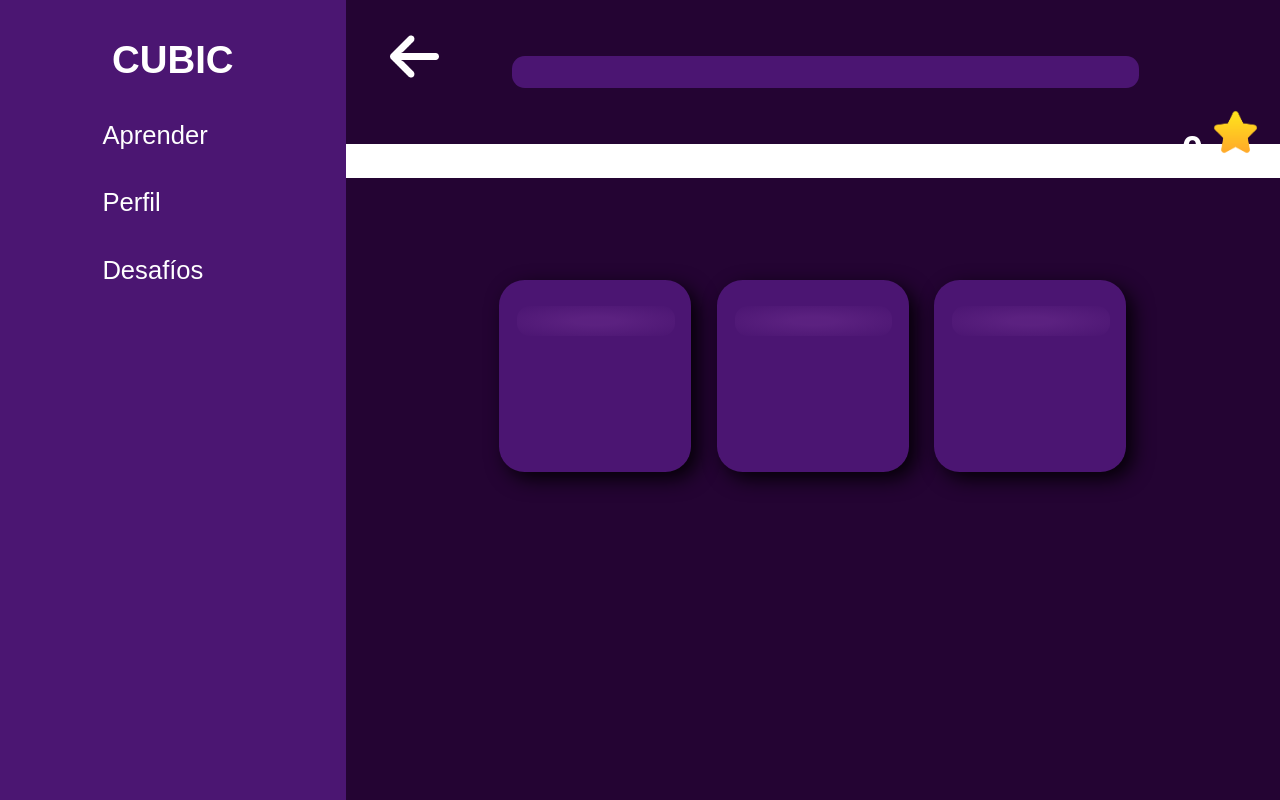
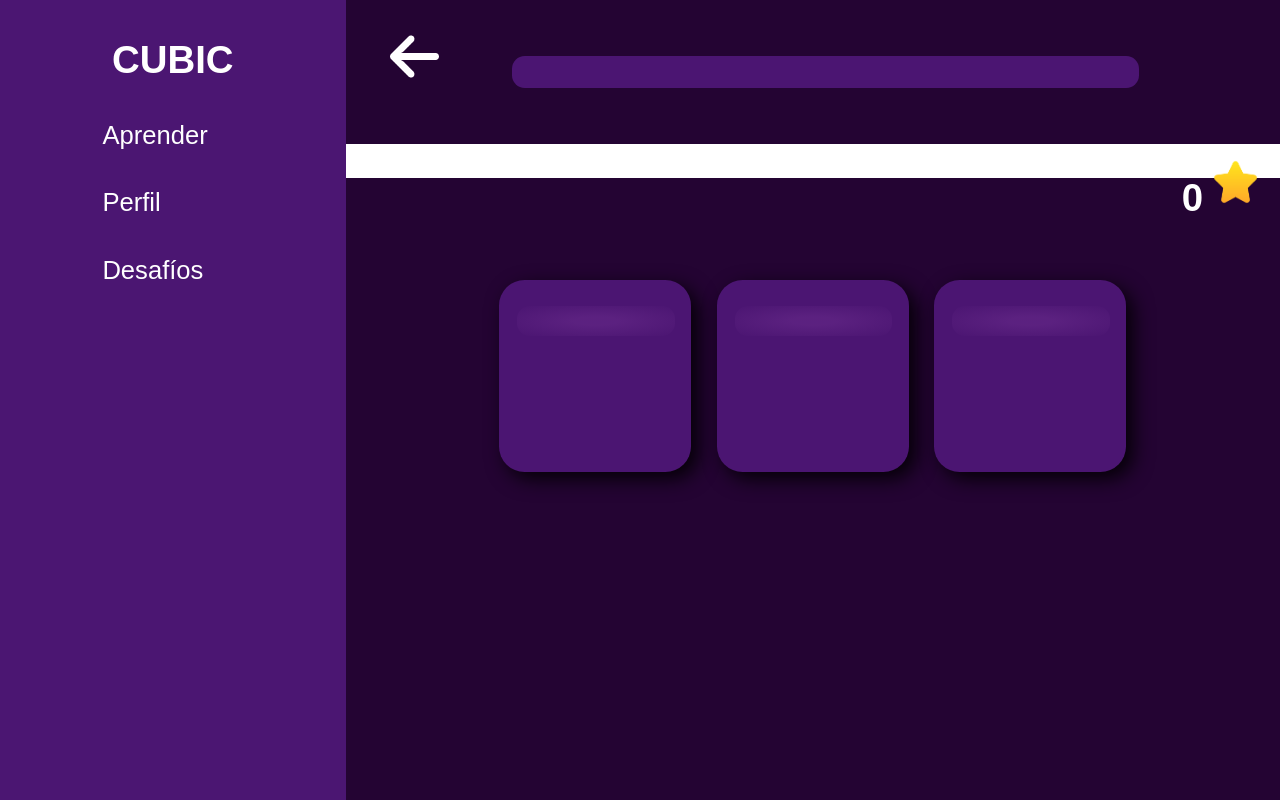
Before and after one commit to Memolajuega/cubic2, a Next.js app: page / in a window 1280 px wide. Built offline with nearby package versions, Linux system fonts and the light colour scheme; no server answers; the database is empty; a web font is replaced by a local one.

Commit message:
Retoques para MVP

```diff
--- a/src/app/globals.css
+++ b/src/app/globals.css
@@ -219,12 +219,12 @@ h1 {
 
 .estrellas {
   position: absolute;
-  margin-top: -570px;
+  margin-top: -520px;
   right: 0;
 }
 
 .estrellas h1 {
-  margin-top: 5.3vh;
+  margin-top: 5vh;
   margin-right: 6vw;
 }
 
```
